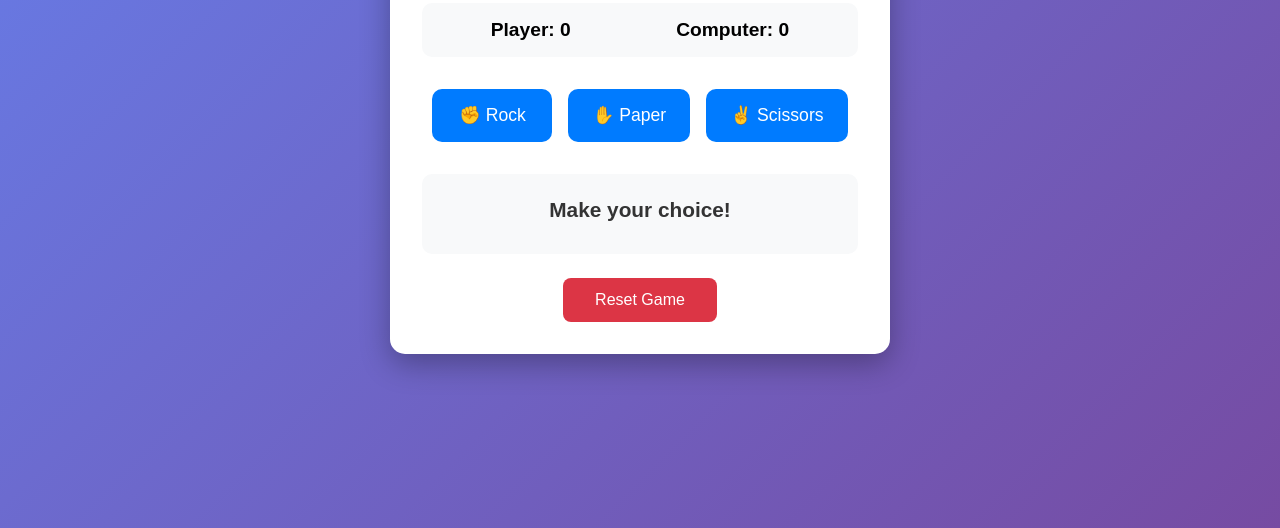
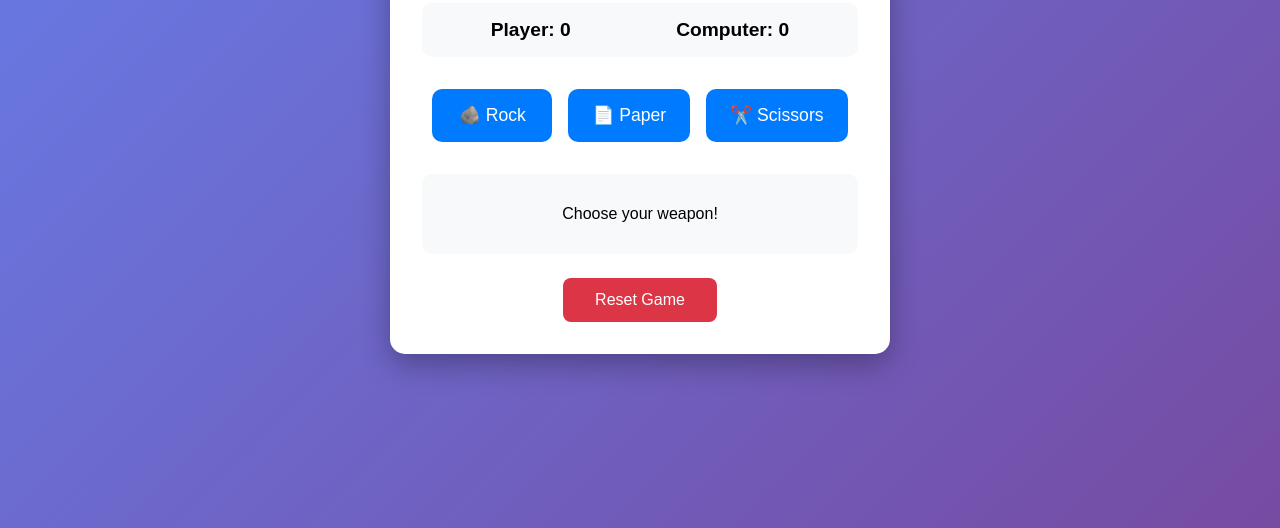
Before and after one commit to hudbie/rock_paper_scissors, a plain HTML site: page index.html in a window 1280 px wide. Shown: the part 272-800 px from the top of the page. Drawn offline with Linux system fonts and the light colour scheme.

Commit message:
adding index.html

```diff
--- a/index.html
+++ b/index.html
@@ -22,14 +22,14 @@
         </div>
 
         <div class="choices">
-            <button class="choice-btn" data-choice="rock">✊ Rock</button>
-            <button class="choice-btn" data-choice="paper">✋ Paper</button>
-            <button class="choice-btn" data-choice="scissors">✌️ Scissors</button>
+            <button class="choice-btn" data-choice="rock">🪨 Rock</button>
+            <button class="choice-btn" data-choice="paper">📄 Paper</button>
+            <button class="choice-btn" data-choice="scissors">✂️ Scissors</button>
         </div>
 
         <div class="result">
-            <p id="round-result">Make your choice!</p>
-            <p id="choices-display"></p>
+            <p id="result-text">Choose your weapon!</p>
+            <p id="choices-text"></p>
         </div>
 
         <button id="reset-btn">Reset Game</button>
```
